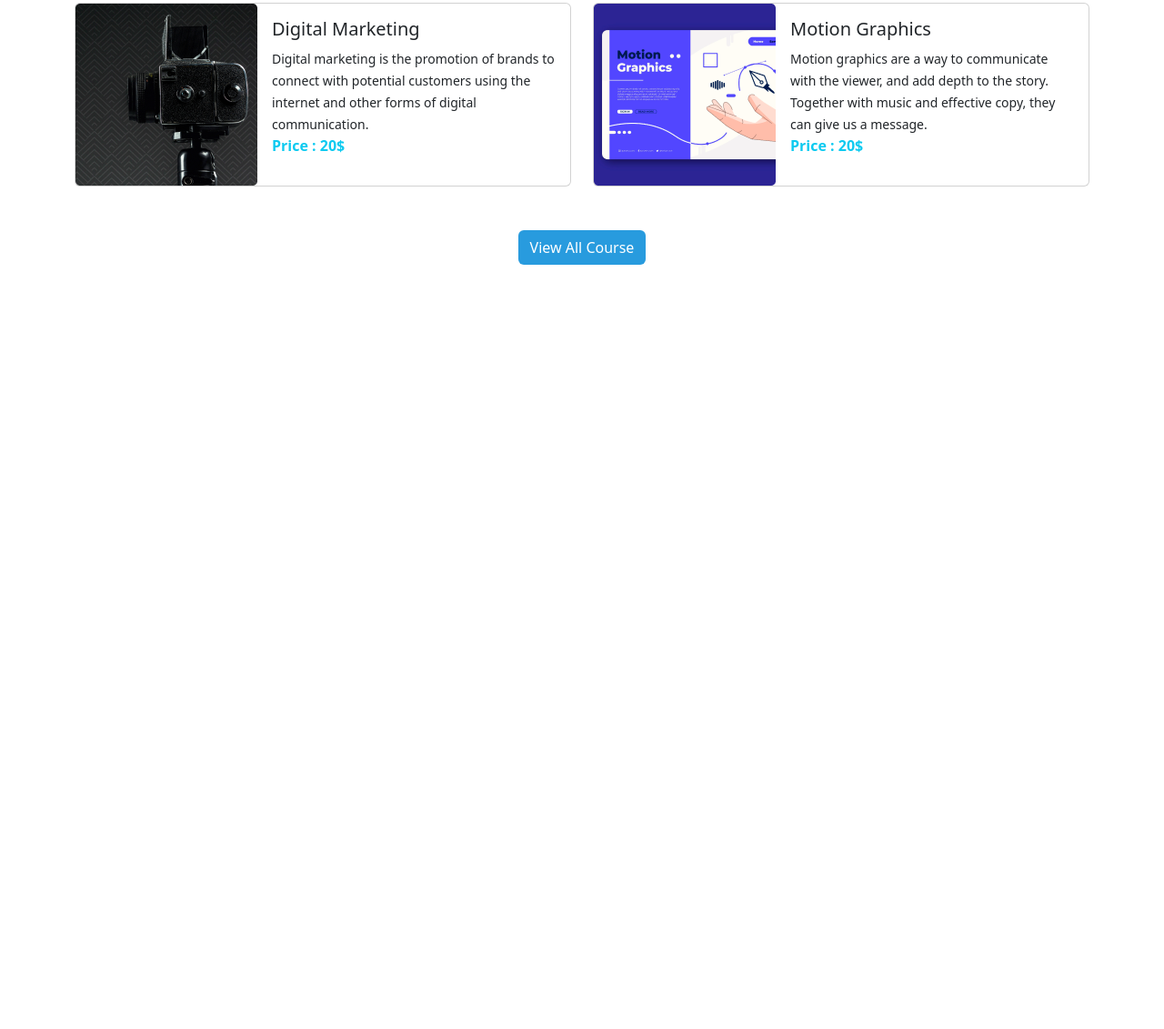
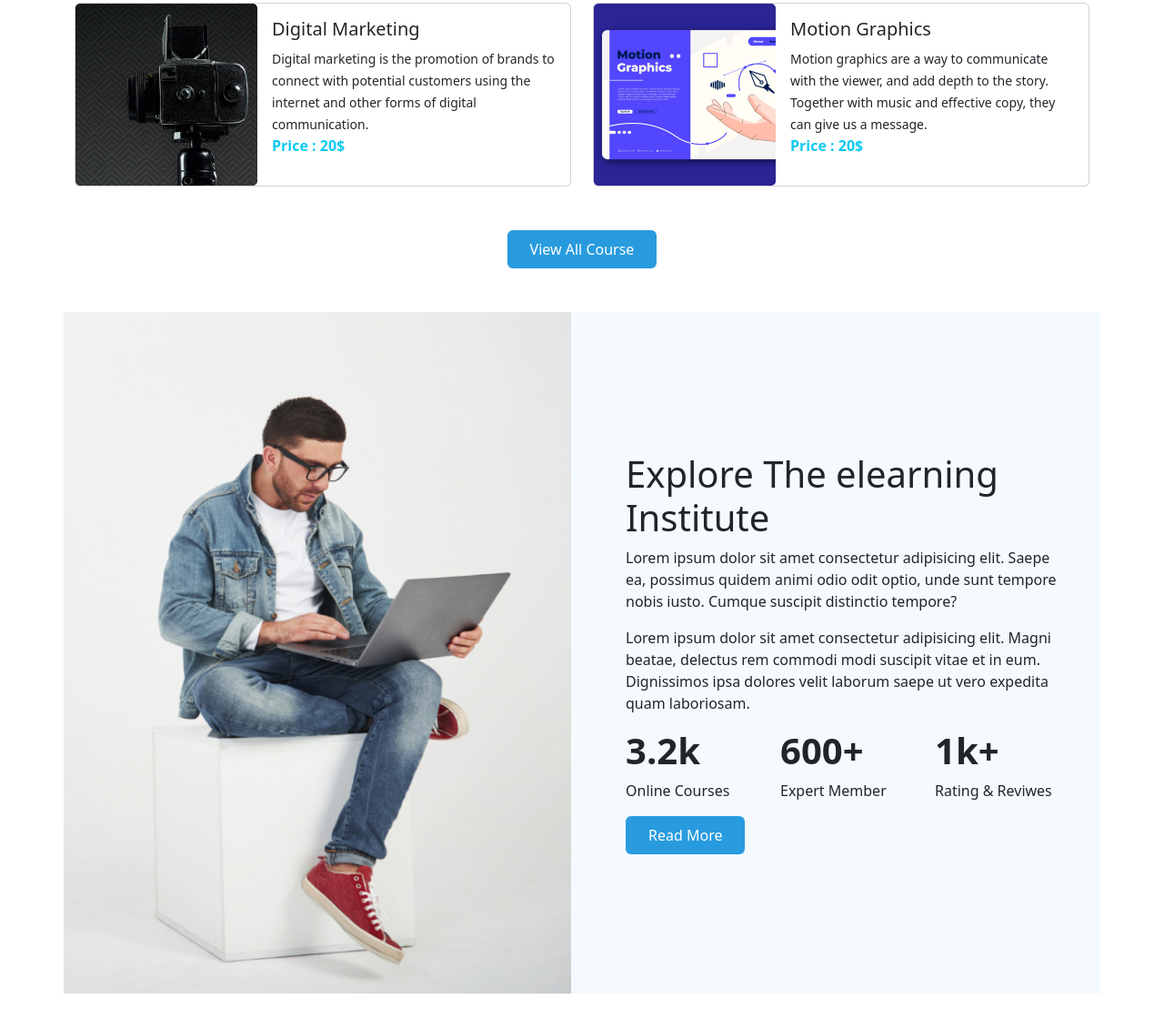
Before and after one commit to sh-mihad/m-3-assignmnet, a plain HTML site: page index.html in a window 1280 px wide. Shown: the part 1303-2434 px from the top of the page at 91% size. Before the commit the page ends 1642 px from the top, so only its background shows below. Drawn offline with nearby package versions, Linux system fonts and the light colour scheme.

Commit message:
about-sec-added

```diff
--- a/index.html
+++ b/index.html
@@ -159,7 +159,37 @@
             </div>
           </div>
           <div class="d-flex  justify-content-center my-5">
-            <button class="btn primary-btn">View All Course</button>
+            <button class="btn primary-btn px-4 py-2">View All Course</button>
+          </div>
+        </section>
+
+        <!-- About Section  -->
+        <section class="container my-5 about-sec-bg px-0">
+          <div class="row row-cols-1 row-cols-md-2 align-items-center">
+            <div >
+              <img src="images/working.png" class="img-fluid" alt="">
+            </div>
+            <div class="my-5 px-5 my-lg-5">
+              <h1 class="h1 md-h4">Explore The elearning Institute</h1>
+              <p>Lorem ipsum dolor sit amet consectetur adipisicing elit. Saepe ea, possimus quidem animi odio odit optio, unde sunt tempore nobis iusto. Cumque suscipit distinctio tempore?</p>
+              <p>Lorem ipsum dolor sit amet consectetur adipisicing elit. Magni beatae, delectus rem commodi modi suscipit vitae et in eum. Dignissimos ipsa dolores velit laborum saepe ut vero expedita quam laboriosam.</p>
+
+              <div class="row row-cols-lg-3 row-cols-2">
+                <div class="col">
+                  <h1 class="fw-bold">3.2k</h1>
+                  <p>Online Courses</p>
+                </div>
+                <div class="col">
+                  <h1  class="fw-bold">600+</h1>
+                  <p>Expert Member</p>
+                </div>
+                <div class="col">
+                  <h1  class="fw-bold">1k+</h1>
+                  <p>Rating & Reviwes</p>
+                </div>
+              </div>
+              <button class="btn primary-btn px-4 py-2">Read More</button>
+            </div>
           </div>
         </section>
       </main>
--- a/style/style.css
+++ b/style/style.css
@@ -9,3 +9,6 @@
 .section-bg-color{
     background-color: rgba(0, 0, 0, 0.5);
 }
+.about-sec-bg{
+    background-color: #F4FAFD;
+}
```
